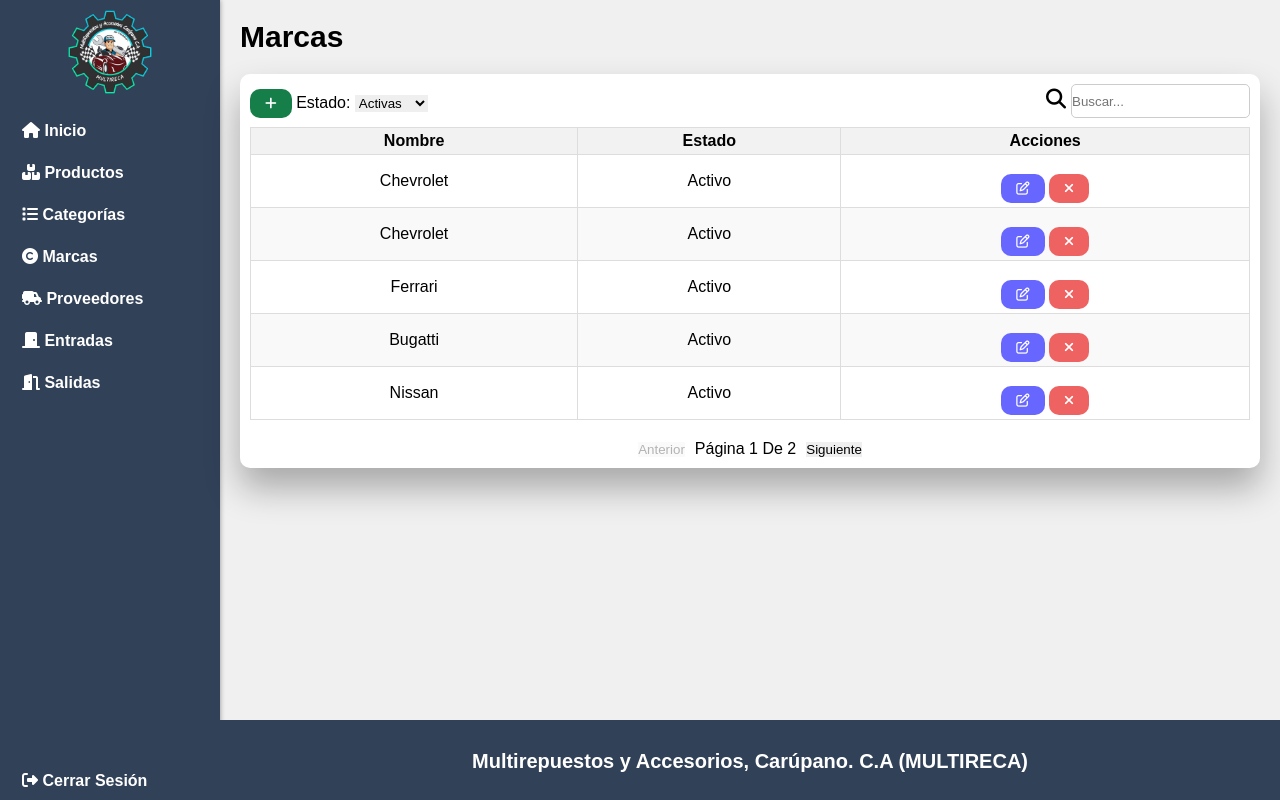
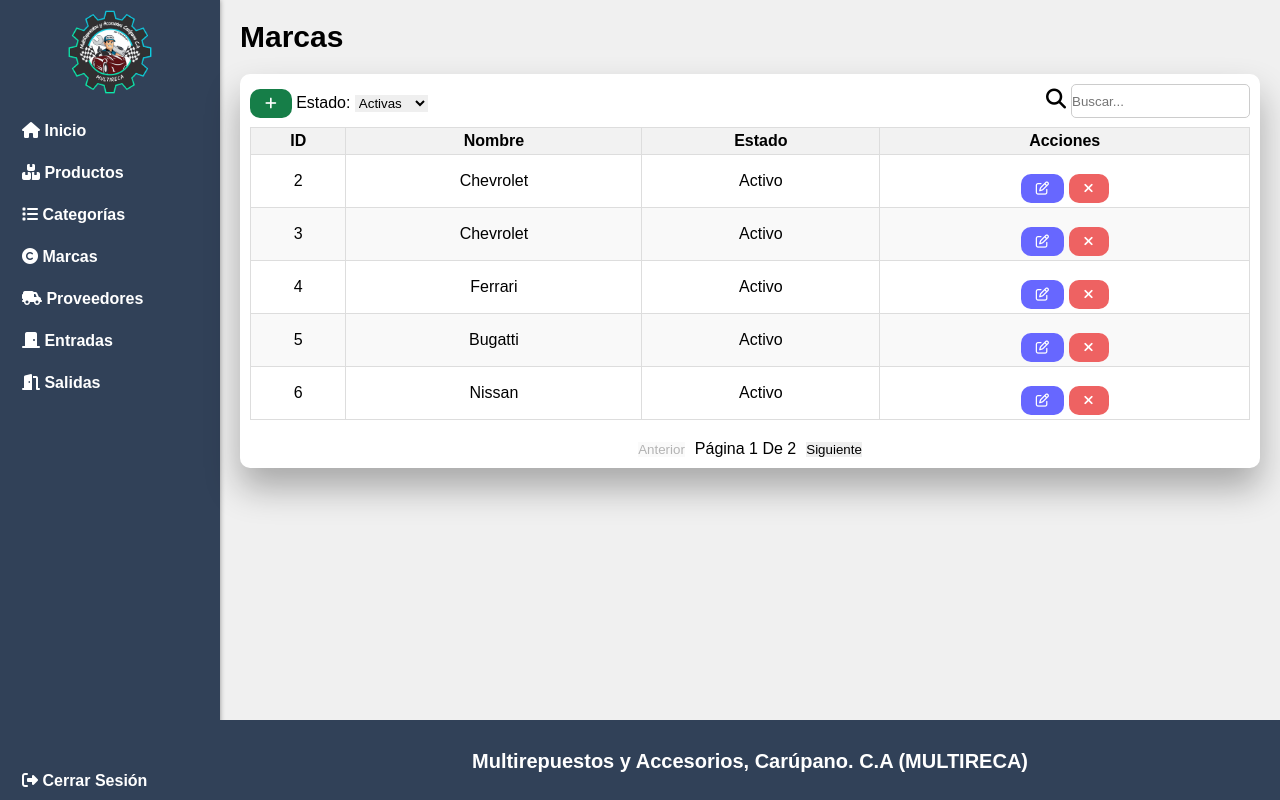
Before and after one commit to Gj7i7o/LamsSystem, a PHP site: page /LamsSystem/Marcas in a window 1280 px wide. Run offline with PHP 8.4, Linux system fonts and the light colour scheme; the visitor is signed in with stand-in values (Sample User, id 1); data comes from the database, SQL or seed files in the repository; some libraries are stand-ins or nearby versions.

Commit message:
incluir id en las tablas de marca y categorias

```diff
--- a/Assets/js/modulos/Categorias/script.js
+++ b/Assets/js/modulos/Categorias/script.js
@@ -77,7 +77,7 @@ document.addEventListener("DOMContentLoaded", () => {
 
     if (paginatedData.length === 0) {
       tableBody.innerHTML =
-        '<tr><td colspan="6">No hay datos disponibles.</td></tr>';
+        '<tr><td colspan="5">No hay datos disponibles.</td></tr>';
       updatePaginationInfo();
       return;
     }
@@ -85,7 +85,7 @@ document.addEventListener("DOMContentLoaded", () => {
     paginatedData.forEach((item) => {
       const row = document.createElement("tr");
       row.innerHTML = `
-
+                <td>${item.id}</td>
                 <td>${item.nombre}</td>
                 <td>${item.descrip}</td>
                 <td>${item.estado}</td>
--- a/Assets/js/modulos/Marcas/script.js
+++ b/Assets/js/modulos/Marcas/script.js
@@ -56,7 +56,7 @@ document.addEventListener("DOMContentLoaded", () => {
 
     if (paginatedData.length === 0) {
       tableBody.innerHTML =
-        '<tr><td colspan="3">No hay datos disponibles.</td></tr>';
+        '<tr><td colspan="4">No hay datos disponibles.</td></tr>';
       updatePaginationInfo();
       return;
     }
@@ -64,6 +64,7 @@ document.addEventListener("DOMContentLoaded", () => {
     paginatedData.forEach((item) => {
       const row = document.createElement("tr");
       row.innerHTML = `
+                <td>${item.id}</td>
                 <td>${item.nombre}</td>
                 <td>${item.estado}</td>
                 <td>${item.acciones}</td>
--- a/Vista/Categorias/index.php
+++ b/Vista/Categorias/index.php
@@ -33,6 +33,7 @@ include "vista/componentes/header.php";
                 <table id="TablaCategorias">
                     <thead>
                         <tr>
+                            <th data-column="id" data-order="desc">ID</th>
                             <th data-column="nombre" data-order="desc">Nombre</th>
                             <th data-column="descrip" data-order="desc">Descripción</th>
                             <th data-column="estado" data-order="desc">Estado</th>
--- a/Vista/Marcas/index.php
+++ b/Vista/Marcas/index.php
@@ -33,6 +33,7 @@ include "vista/componentes/header.php";
                 <table id="TablaMarcas">
                     <thead>
                         <tr>
+                            <th data-column="id" data-order="desc">ID</th>
                             <th data-column="nombre" data-order="desc">Nombre</th>
                             <th data-column="estado" data-order="desc">Estado</th>
                             <th data-column="acciones" data-order="desc">Acciones</th>
```
